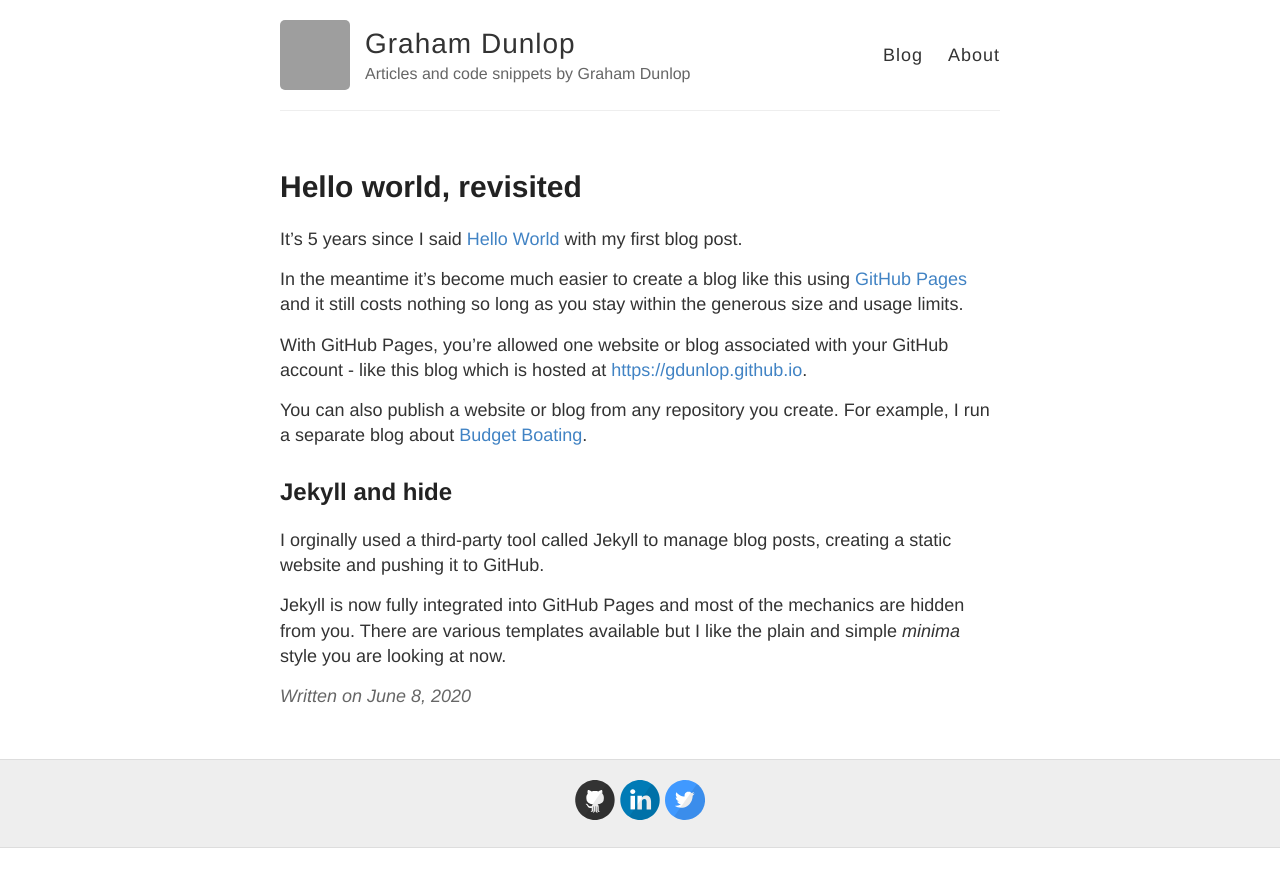
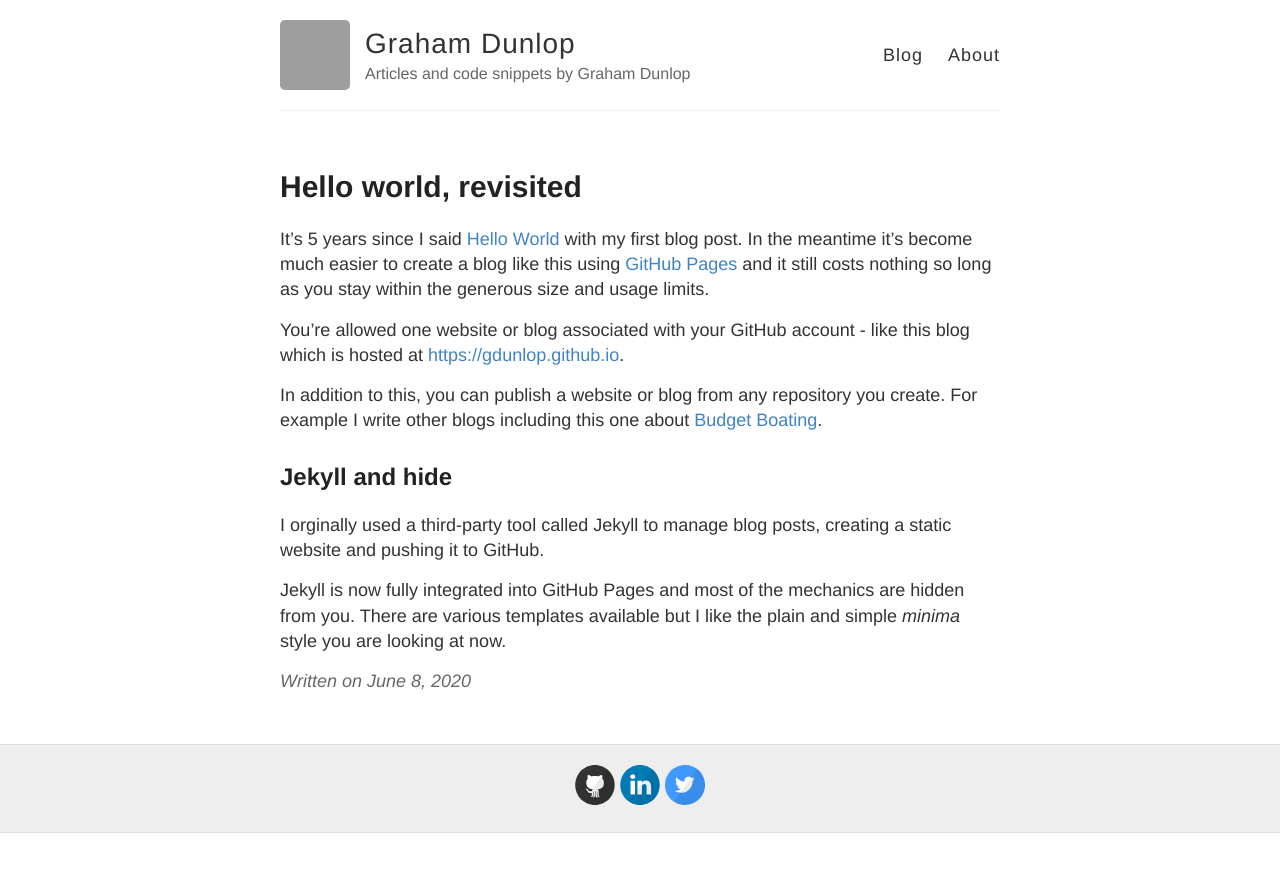
Before and after one commit to gdunlop/gdunlop.github.io, a Jekyll site: the page built from _posts/2020-6-8-Hello-world-revisited.md, in a window 1280 px wide. Shown: the top 887 px of the page. Built offline with Jekyll 4.4.1, drawn with Linux system fonts in a browser that asks for light colours; grey boxes are pictures that could not be loaded.

Commit message:
Update 2020-6-8-Hello-world-revisited.md

```diff
--- a/_posts/2020-6-8-Hello-world-revisited.md
+++ b/_posts/2020-6-8-Hello-world-revisited.md
@@ -2,13 +2,11 @@
 layout: post
 title: Hello world, revisited
 ---
-It's 5 years since I said [Hello World]({{site.baseurl}}/Hello-world) with my first blog post.
+It's 5 years since I said [Hello World]({{site.baseurl}}/Hello-world) with my first blog post. In the meantime it's become much easier to create a blog like this using [GitHub Pages](https://pages.github.com) and it still costs nothing so long as you stay within the generous size and usage limits.
 
-In the meantime it's become much easier to create a blog like this using [GitHub Pages](https://pages.github.com) and it still costs nothing so long as you stay within the generous size and usage limits.
+You're allowed one website or blog associated with your GitHub account - like this blog which is hosted at [https://gdunlop.github.io](https://gdunlop.github.io).
 
-With GitHub Pages, you're allowed one website or blog associated with your GitHub account - like this blog which is hosted at [https://gdunlop.github.io](https://gdunlop.github.io).
-
-You can also publish a website or blog from any repository you create. For example, I run a separate blog about [Budget Boating](https://gdunlop.github.io/budget-boating).
+In addition to this, you can publish a website or blog from any repository you create. For example I write other blogs including this one about [Budget Boating](https://gdunlop.github.io/budget-boating).
 
 ## Jekyll and hide
 I orginally used a third-party tool called Jekyll to manage blog posts, creating a static website and pushing it to GitHub.
```
